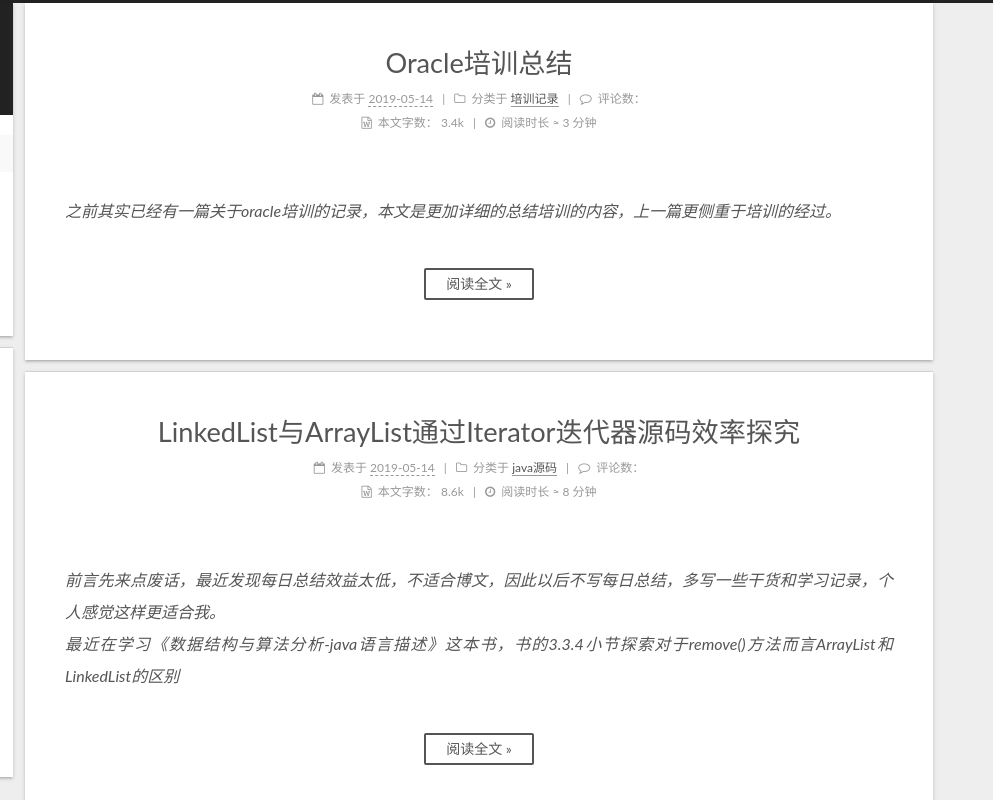
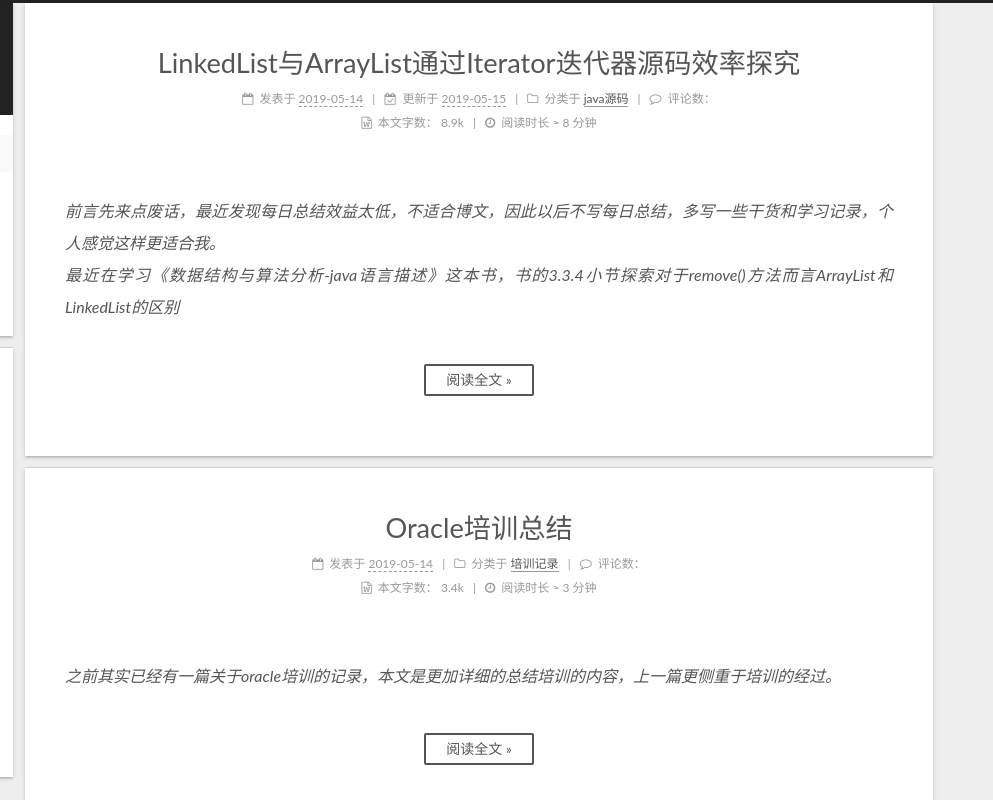
Before and after one commit to Raremaa/Raremaa.github.io, a plain HTML site: page index.html in a window 1280 px wide. Shown: the top 800 px of the page, 287-1280 px from the left. Drawn offline with nearby package versions, Linux system fonts and the light colour scheme; some packages are replaced by stand-ins of ours; no server answers; a script that the page names is missing.

Commit message:
Site updated: 2019-05-16 09:04:44

```diff
--- a/css/main.css
+++ b/css/main.css
@@ -1787,7 +1787,7 @@ pre .javascript .function {
   width: 4px;
   height: 4px;
   border-radius: 50%;
-  background: #4aff87;
+  background: #beffff;
 }
 .feed-link,
 .chat {
--- a/index.html
+++ b/index.html
@@ -354,7 +354,7 @@
 
 
   <div class="post-block">
-    <link itemprop="mainEntityOfPage" href="http://www.saiqima.com/2019/05/14/oracle培训小结/">
+    <link itemprop="mainEntityOfPage" href="http://www.saiqima.com/2019/05/14/LinkedList与ArrayList通过Iterator迭代器源码效率探究/">
 
     <span hidden itemprop="author" itemscope itemtype="http://schema.org/Person">
       <meta itemprop="name" content="沙琪玛">
@@ -374,6 +374,226 @@
           <h1 class="post-title" itemprop="name headline">
 
 
+                <a href="/2019/05/14/LinkedList与ArrayList通过Iterator迭代器源码效率探究/" class="post-title-link" itemprop="url">LinkedList与ArrayList通过Iterator迭代器源码效率探究</a>
+
+
+          </h1>
+
+
+        <div class="post-meta">
+          <span class="post-time">
+
+
+
+
+
+
+              <span class="post-meta-item-icon">
+                <i class="fa fa-calendar-o"></i>
+              </span>
+
+                <span class="post-meta-item-text">发表于</span>
+
+
+
+
+
+
+              <time title="创建时间：2019-05-14 00:00:00" itemprop="dateCreated datePublished" datetime="2019-05-14T00:00:00+08:00">2019-05-14</time>
+
+
+
+
+
+
+
+                <span class="post-meta-divider">|</span>
+
+
+                <span class="post-meta-item-icon">
+                  <i class="fa fa-calendar-check-o"></i>
+                </span>
+
+                  <span class="post-meta-item-text">更新于</span>
+
+                <time title="修改时间：2019-05-15 09:55:49" itemprop="dateModified" datetime="2019-05-15T09:55:49+08:00">2019-05-15</time>
+
+
+          </span>
+
+
+            <span class="post-category">
+
+              <span class="post-meta-divider">|</span>
+
+              <span class="post-meta-item-icon">
+                <i class="fa fa-folder-o"></i>
+              </span>
+
+                <span class="post-meta-item-text">分类于</span>
+
+
+                <span itemprop="about" itemscope itemtype="http://schema.org/Thing"><a href="/categories/java源码/" itemprop="url" rel="index"><span itemprop="name">java源码</span></a></span>
+
+
+
+
+            </span>
+
+
+
+
+
+
+              <span class="post-comments-count">
+                <span class="post-meta-divider">|</span>
+                <span class="post-meta-item-icon">
+                  <i class="fa fa-comment-o"></i>
+                </span>
+
+                <span class="post-meta-item-text">评论数：</span>
+                <a href="/2019/05/14/LinkedList与ArrayList通过Iterator迭代器源码效率探究/#comments" itemprop="discussionUrl">
+                  <span class="post-comments-count valine-comment-count" data-xid="/2019/05/14/LinkedList与ArrayList通过Iterator迭代器源码效率探究/" itemprop="commentCount"></span>
+                </a>
+              </span>
+
+
+
+
+
+
+
+
+
+            <div class="post-symbolscount">
+
+
+
+                <span class="post-meta-item-icon">
+                  <i class="fa fa-file-word-o"></i>
+                </span>
+
+                  <span class="post-meta-item-text">本文字数：</span>
+
+                <span title="本文字数">8.9k</span>
+
+
+
+                <span class="post-meta-divider">|</span>
+
+
+
+                <span class="post-meta-item-icon">
+                  <i class="fa fa-clock-o"></i>
+                </span>
+
+                  <span class="post-meta-item-text">阅读时长 &asymp;</span>
+
+                <span title="阅读时长">8 分钟</span>
+
+            </div>
+
+
+
+
+        </div>
+      </header>
+
+
+
+
+
+    <div class="post-body" itemprop="articleBody">
+
+
+
+
+
+
+          <p><em>前言先来点废话，最近发现每日总结效益太低，不适合博文，因此以后不写每日总结，多写一些干货和学习记录，个人感觉这样更适合我。<br>最近在学习《数据结构与算法分析-java语言描述》这本书，书的3.3.4小节探索对于remove()方法而言ArrayList和LinkedList的区别</em><br>
+          <!--noindex-->
+
+            <div class="post-button text-center">
+              <a class="btn" href="/2019/05/14/LinkedList与ArrayList通过Iterator迭代器源码效率探究/#more" rel="contents">
+                阅读全文 &raquo;
+              </a>
+            </div>
+
+          <!--/noindex-->
+
+
+    </p></div>
+
+
+
+
+
+
+
+
+
+
+
+
+
+
+
+
+    <footer class="post-footer">
+
+
+
+
+
+
+
+
+        <div class="post-eof"></div>
+
+    </footer>
+  </div>
+
+
+
+  </article>
+
+
+
+
+
+
+
+
+
+
+
+
+
+  <article class="post post-type-normal" itemscope itemtype="http://schema.org/Article">
+
+
+
+  <div class="post-block">
+    <link itemprop="mainEntityOfPage" href="http://www.saiqima.com/2019/05/14/oracle培训小结/">
+
+    <span hidden itemprop="author" itemscope itemtype="http://schema.org/Person">
+      <meta itemprop="name" content="沙琪玛">
+      <meta itemprop="description" content="每天都要给自己充电，要加油，要努力">
+      <meta itemprop="image" content="/images/me.jpg">
+    </span>
+
+    <span hidden itemprop="publisher" itemscope itemtype="http://schema.org/Organization">
+      <meta itemprop="name" content="沙琪玛的博客">
+    </span>
+
+
+      <header class="post-header">
+
+
+
+          <h1 class="post-title" itemprop="name headline">
+
+
                 <a href="/2019/05/14/oracle培训小结/" class="post-title-link" itemprop="url">Oracle培训总结</a>
 
 
@@ -503,214 +723,6 @@
 
             <div class="post-button text-center">
               <a class="btn" href="/2019/05/14/oracle培训小结/#more" rel="contents">
-                阅读全文 &raquo;
-              </a>
-            </div>
-
-          <!--/noindex-->
-
-
-    </p></div>
-
-
-
-
-
-
-
-
-
-
-
-
-
-
-
-
-    <footer class="post-footer">
-
-
-
-
-
-
-
-
-        <div class="post-eof"></div>
-
-    </footer>
-  </div>
-
-
-
-  </article>
-
-
-
-
-
-
-
-
-
-
-
-
-
-  <article class="post post-type-normal" itemscope itemtype="http://schema.org/Article">
-
-
-
-  <div class="post-block">
-    <link itemprop="mainEntityOfPage" href="http://www.saiqima.com/2019/05/14/LinkedList与ArrayList通过Iterator迭代器源码效率探究/">
-
-    <span hidden itemprop="author" itemscope itemtype="http://schema.org/Person">
-      <meta itemprop="name" content="沙琪玛">
-      <meta itemprop="description" content="每天都要给自己充电，要加油，要努力">
-      <meta itemprop="image" content="/images/me.jpg">
-    </span>
-
-    <span hidden itemprop="publisher" itemscope itemtype="http://schema.org/Organization">
-      <meta itemprop="name" content="沙琪玛的博客">
-    </span>
-
-
-      <header class="post-header">
-
-
-
-          <h1 class="post-title" itemprop="name headline">
-
-
-                <a href="/2019/05/14/LinkedList与ArrayList通过Iterator迭代器源码效率探究/" class="post-title-link" itemprop="url">LinkedList与ArrayList通过Iterator迭代器源码效率探究</a>
-
-
-          </h1>
-
-
-        <div class="post-meta">
-          <span class="post-time">
-
-
-
-
-
-
-              <span class="post-meta-item-icon">
-                <i class="fa fa-calendar-o"></i>
-              </span>
-
-                <span class="post-meta-item-text">发表于</span>
-
-
-
-
-
-
-              <time title="创建时间：2019-05-14 00:00:00 / 修改时间：14:55:49" itemprop="dateCreated datePublished" datetime="2019-05-14T00:00:00+08:00">2019-05-14</time>
-
-
-
-
-
-
-
-          </span>
-
-
-            <span class="post-category">
-
-              <span class="post-meta-divider">|</span>
-
-              <span class="post-meta-item-icon">
-                <i class="fa fa-folder-o"></i>
-              </span>
-
-                <span class="post-meta-item-text">分类于</span>
-
-
-                <span itemprop="about" itemscope itemtype="http://schema.org/Thing"><a href="/categories/java源码/" itemprop="url" rel="index"><span itemprop="name">java源码</span></a></span>
-
-
-
-
-            </span>
-
-
-
-
-
-
-              <span class="post-comments-count">
-                <span class="post-meta-divider">|</span>
-                <span class="post-meta-item-icon">
-                  <i class="fa fa-comment-o"></i>
-                </span>
-
-                <span class="post-meta-item-text">评论数：</span>
-                <a href="/2019/05/14/LinkedList与ArrayList通过Iterator迭代器源码效率探究/#comments" itemprop="discussionUrl">
-                  <span class="post-comments-count valine-comment-count" data-xid="/2019/05/14/LinkedList与ArrayList通过Iterator迭代器源码效率探究/" itemprop="commentCount"></span>
-                </a>
-              </span>
-
-
-
-
-
-
-
-
-
-            <div class="post-symbolscount">
-
-
-
-                <span class="post-meta-item-icon">
-                  <i class="fa fa-file-word-o"></i>
-                </span>
-
-                  <span class="post-meta-item-text">本文字数：</span>
-
-                <span title="本文字数">8.6k</span>
-
-
-
-                <span class="post-meta-divider">|</span>
-
-
-
-                <span class="post-meta-item-icon">
-                  <i class="fa fa-clock-o"></i>
-                </span>
-
-                  <span class="post-meta-item-text">阅读时长 &asymp;</span>
-
-                <span title="阅读时长">8 分钟</span>
-
-            </div>
-
-
-
-
-        </div>
-      </header>
-
-
-
-
-
-    <div class="post-body" itemprop="articleBody">
-
-
-
-
-
-
-          <p><em>前言先来点废话，最近发现每日总结效益太低，不适合博文，因此以后不写每日总结，多写一些干货和学习记录，个人感觉这样更适合我。<br>最近在学习《数据结构与算法分析-java语言描述》这本书，书的3.3.4小节探索对于remove()方法而言ArrayList和LinkedList的区别</em><br>
-          <!--noindex-->
-
-            <div class="post-button text-center">
-              <a class="btn" href="/2019/05/14/LinkedList与ArrayList通过Iterator迭代器源码效率探究/#more" rel="contents">
                 阅读全文 &raquo;
               </a>
             </div>
```
Also changed, not shown: 2019/05/09/2019年5月9日_今日总结/index.html (+2 -2 lines), 2019/05/14/LinkedList与ArrayList通过Iterator迭代器源码效率探究/index.html (+20 -12 lines), 2019/05/14/oracle培训小结/index.html (+6 -2 lines), archives/2019/05/index.html (+4 -4 lines), archives/2019/index.html (+4 -4 lines), archives/index.html (+4 -4 lines).
